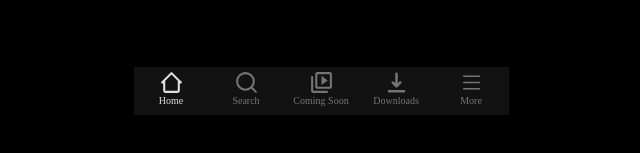
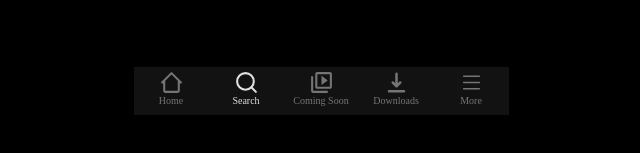
Before and after one commit to westofsky/next-netflix-17th, a Next.js app in the folder netflix-app/: page /search in a window 1280 px wide. Shown: the part 685-838 px from the top of the page, without its empty margins (319-959 px from the left). Built offline with nearby package versions, Linux system fonts and the light colour scheme; no server answers.

Commit message:
chore : Footer Layout화

```diff
--- a/netflix-app/app/detail/layout.tsx
+++ b/netflix-app/app/detail/layout.tsx
@@ -1,5 +1,3 @@
-'use client';
-import Footer from '@/assets/components/Common/Footer';
 export default function DashboardLayout({
   children,
 }: {
@@ -8,7 +6,6 @@ export default function DashboardLayout({
   return (
     <section>
       {children}
-      <Footer></Footer>
     </section>
   );
 }
--- a/netflix-app/app/home/layout.tsx
+++ b/netflix-app/app/home/layout.tsx
@@ -1,5 +1,3 @@
-'use client';
-import Footer from '@/assets/components/Common/Footer';
 export default function DashboardLayout({
   children,
 }: {
@@ -8,7 +6,6 @@ export default function DashboardLayout({
   return (
     <section>
       {children}
-      <Footer></Footer>
     </section>
   );
 }
--- a/netflix-app/app/layout.tsx
+++ b/netflix-app/app/layout.tsx
@@ -1,5 +1,7 @@
+'use client';
 import './globals.css';
 import StyledComponentsRegistry from '@/assets/lib/registry';
+import Footer from '@/assets/components/Common/Footer';
 export default function RooteLayout({
   children,
 }: {
@@ -13,6 +15,7 @@ export default function RooteLayout({
       </head>
       <body className="w375 h746 ma">
         <StyledComponentsRegistry>{children}</StyledComponentsRegistry>
+        <Footer />
       </body>
     </html>
   );
--- a/netflix-app/app/search/page.tsx
+++ b/netflix-app/app/search/page.tsx
@@ -66,7 +66,6 @@ export default function SearchPage() {
 
         <SearchList movies={searched} />
       </SearchWrapper>
-      <Footer />
     </>
   );
 }
--- a/netflix-app/assets/components/Common/Footer.tsx
+++ b/netflix-app/assets/components/Common/Footer.tsx
@@ -4,22 +4,27 @@ import { FiSearch } from 'react-icons/fi';
 import { MdOutlineVideoLibrary } from 'react-icons/md';
 import { HiDownload } from 'react-icons/hi';
 import { BsList } from 'react-icons/bs';
-import { useRouter } from 'next/navigation';
+import { usePathname, useRouter } from 'next/navigation';
 import { useState } from 'react';
 
 export const Footer = () => {
   const router = useRouter();
-
+  const pathname = usePathname();
+  const isRoot = pathname === '/';
   const [selected, setSelected] = useState('home');
-
+  console.log(isRoot);
   return (
+    <>
+      {isRoot ? (
+        <></>
+      ) : (
         <FooterWrapper>
         <FooterItem
           onClick={() => {
             setSelected('home');
             router.push('/home');
           }}
-        selected = {selected ==='home' ? true : false}
+          selected = {pathname ==='/home' ? true : false}
         >
           <BiHomeAlt2 />
           <FooterItemText>Home</FooterItemText>
@@ -29,7 +34,7 @@ export const Footer = () => {
             setSelected('search');
             router.push('/search');
           }}
-        selected = {selected ==='search' ? true : false}
+          selected = {pathname ==='/search' ? true : false}
         >
           <FiSearch />
           <FooterItemText>Search</FooterItemText>
@@ -59,6 +64,8 @@ export const Footer = () => {
           <FooterItemText>More</FooterItemText>
         </FooterItem>
       </FooterWrapper>
+      )}
+    </>
   );
 };
 
--- a/netflix-app/assets/components/Search/SearchList.tsx
+++ b/netflix-app/assets/components/Search/SearchList.tsx
@@ -1,6 +1,7 @@
 import styled from "styled-components";
 import Image from 'next/image';
 import {BiPlayCircle} from 'react-icons/bi';
+import Link from "next/link";
 
 export default function SearchList({ movies }: any) {
 	console.log(movies);
@@ -28,8 +29,7 @@ export default function SearchList({ movies }: any) {
 					</WrapImage>
 
           <MovieTitle>{movie.title}</MovieTitle>
-
-					<WrapPlayButton>
+					<WrapPlayButton key={movie.id} href={`/video/${movie.id}`}>
 						<BiPlayCircle size={25}/>
 					</WrapPlayButton>
         </MovieItem>
@@ -64,7 +64,7 @@ const ResultNoneText = styled.p`
 
 `
 
-const WrapPlayButton = styled.div`
+const WrapPlayButton = styled(Link)`
 	cursor : pointer;
 	color : white;
 `
```
Lines whose indentation alone changed are shown as unchanged.
